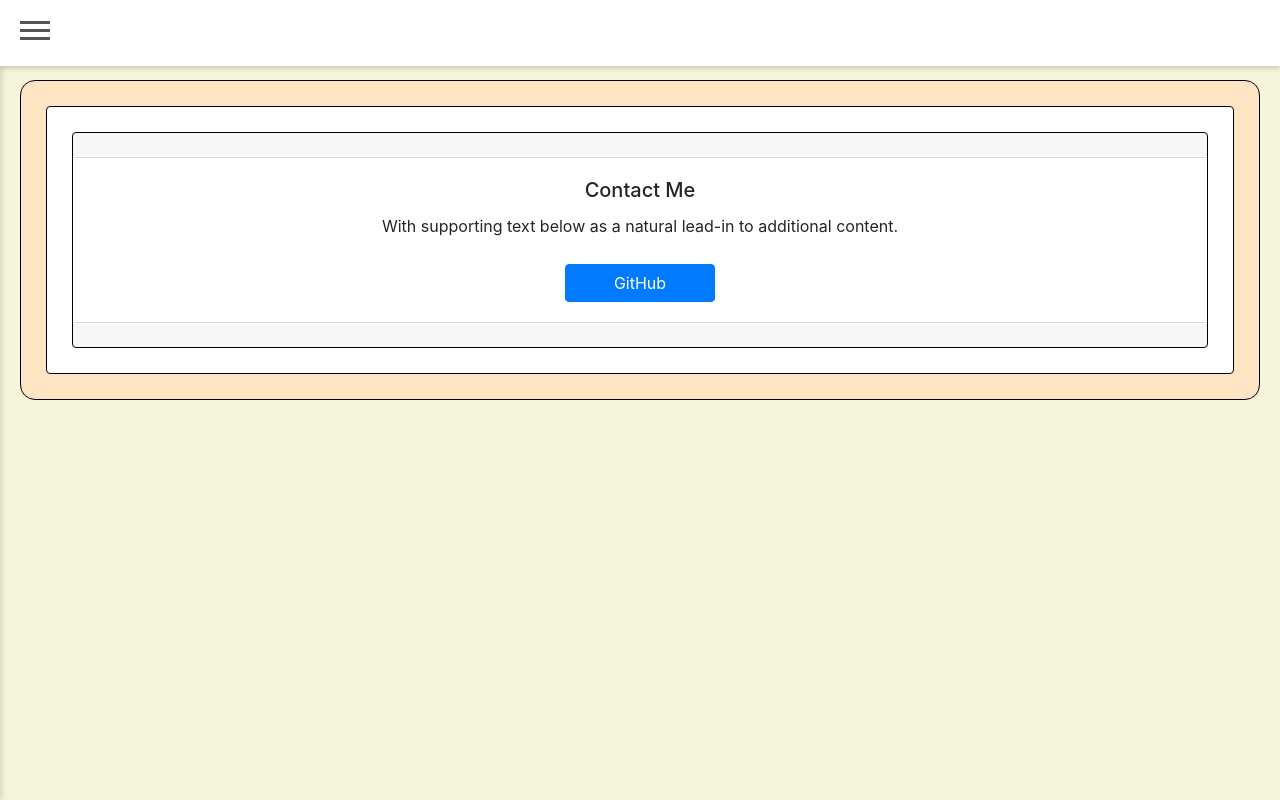
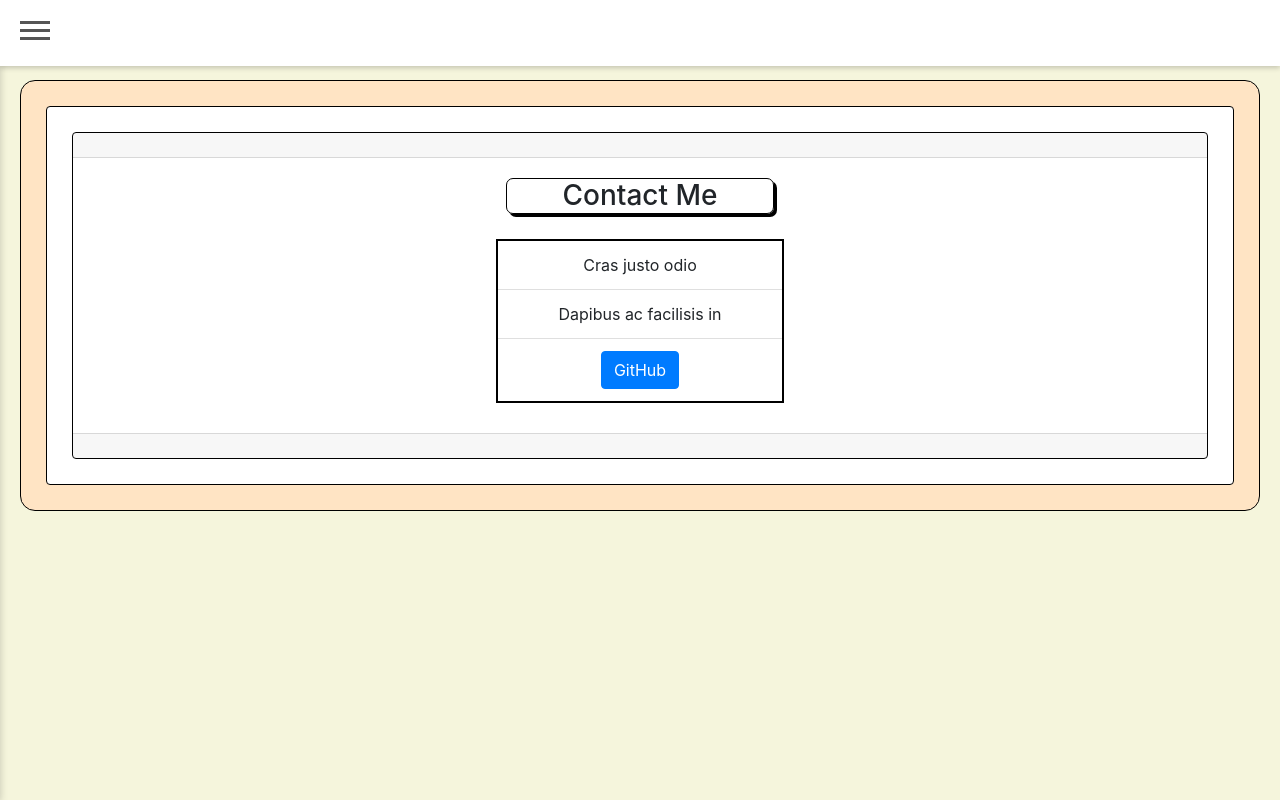
Before and after one commit to simonhm31/my-website, a plain HTML site: page contact/contact.html in a window 1280 px wide. Drawn offline with nearby package versions, Linux system fonts and the light colour scheme.

Commit message:
j.hv.hjkv

```diff
--- a/contact/contact.css
+++ b/contact/contact.css
@@ -16,6 +16,24 @@ body {
 .card {
   margin: 25px;
   border: 1px solid black;
+}
+
+.card-title {
+  border: 1px solid black;
+  margin: auto;
+  width: 21vw;
+  border-radius: 7px;
+  box-shadow: 3px 3px black;
+
+
+}
+
+
+.card2 {
+  margin: auto;
+  margin-top: 25px;
+  border: 2px solid black;
+
 }
 
 .contact-button-list {
--- a/contact/contact.html
+++ b/contact/contact.html
@@ -33,10 +33,15 @@
       <div class="card-header">
       </div>
       <div class="card-body">
-        <h5 class="card-title">Contact Me</h5>
-        <p class="card-text">With supporting text below as a natural lead-in to additional content.</p>
+        <h3 class="card-title">Contact Me</h3>
+        <div class="card2" style="width: 18rem;">
+          <ul class="list-group list-group-flush">
+            <li class="list-group-item">Cras justo odio</li>
+            <li class="list-group-item">Dapibus ac facilisis in</li>
+            <li class="list-group-item">          <a href="https://github.com/simonhm31" class="btn btn-primary">GitHub</a></li>
+          </ul>
+        </div>
         <div class="contact-button-list">
-          <a href="#" class="btn btn-primary">GitHub</a>
 
         </div>
       </div>
```
Also changed, not shown: home/index.css (+1 -6 lines), home/index.html (+1 -8 lines).
